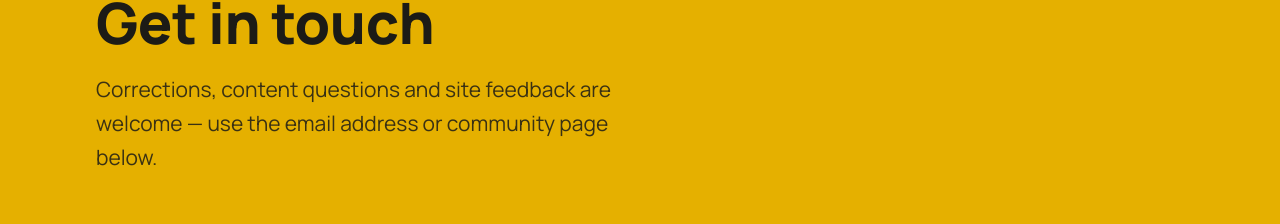
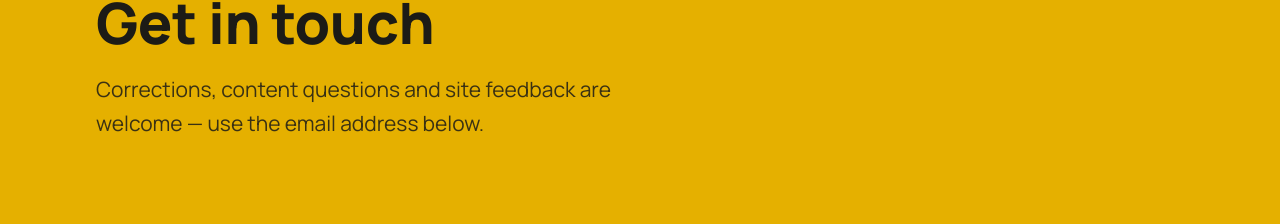
Before and after one commit to luckycungwa/sassa-iinfo, a Next.js app: page /contact in a window 1280 px wide. Shown: the part 199-423 px from the top of the page. Built offline with nearby package versions, Linux system fonts and the light colour scheme; no server answers.

Commit message:
fix: remove stale community page reference

```diff
--- a/app/(site)/contact/page.tsx
+++ b/app/(site)/contact/page.tsx
@@ -28,8 +28,7 @@ export default function ContactPage() {
             Get in touch
           </h1>
           <p className="text-[21px] text-accent-foreground/85 mt-4 max-w-xl leading-relaxed">
-            Corrections, content questions and site feedback are welcome &mdash; use the email address or community page
-            below.
+            Corrections, content questions and site feedback are welcome — use the email address below.
           </p>
         </div>
       </section>
@@ -40,12 +39,12 @@ export default function ContactPage() {
             <div>
               <h2 className="text-[29px] font-black text-carbon leading-[1.1] tracking-[-0.007em]">Website inquiries</h2>
               <p className="text-base text-body leading-relaxed mt-4">
-                This contact page is for inquiries about the SASSA Grant Hub website itself &mdash; content suggestions,
+                This contact page is for inquiries about the SASSA Grant Hub website itself — content suggestions,
                 corrections, technical issues, or general questions about our resource.
               </p>
               <p className="text-base text-body leading-relaxed mt-3">
-                For official SASSA services &mdash; checking your grant status, applying for grants, updating personal
-                details, or lodging appeals &mdash; please use the official SASSA channels listed on this page.
+                For official SASSA services — checking your grant status, applying for grants, updating personal
+                details, or lodging appeals — please use the official SASSA channels listed on this page.
               </p>
               <div className="space-y-2 mt-6">
                 <a href="mailto:44tagstudios@gmail.com" className="flex items-center gap-4 card p-4 hover:bg-yellow/30 transition group">
```
